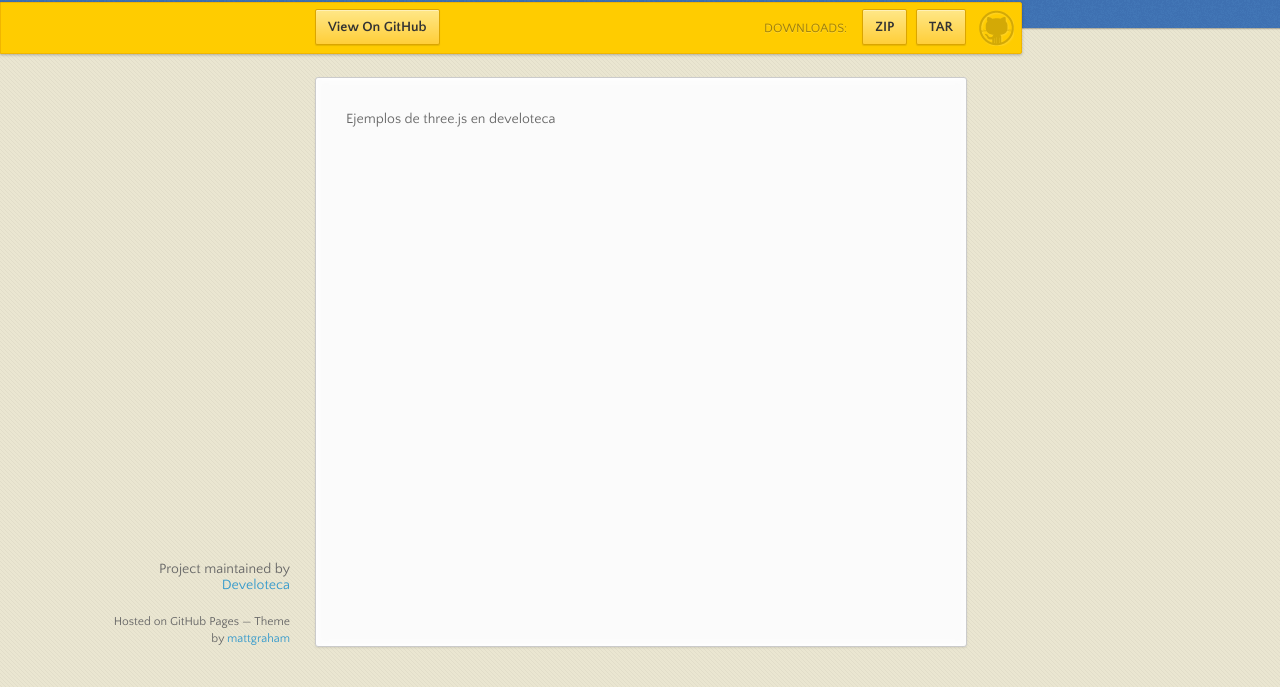
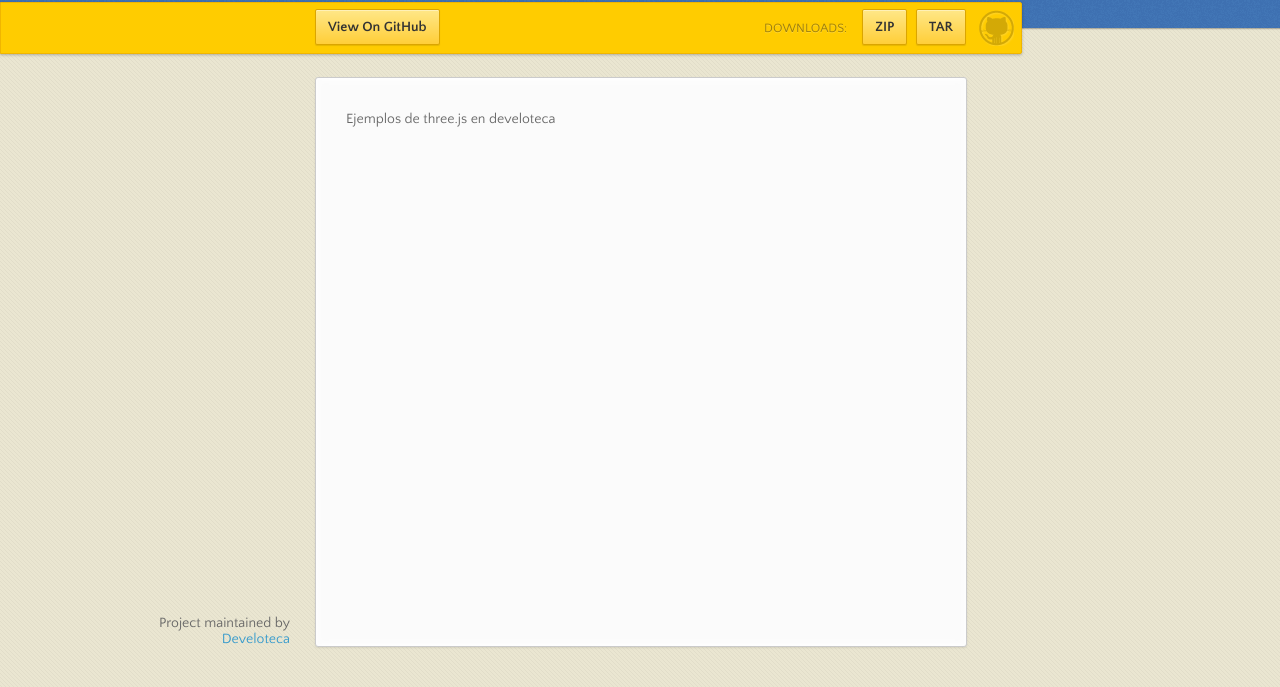
Before and after one commit to Develoteca/threejs, a plain HTML site: page index.html in a window 1280 px wide. Shown: the part 113-800 px from the top of the page. Drawn offline with nearby package versions, Linux system fonts and the light colour scheme.

Commit message:
Update index.html

```diff
--- a/index.html
+++ b/index.html
@@ -43,7 +43,7 @@
       </section>
       <footer>
         <p>Project maintained by <a href="https://github.com/Develoteca">Develoteca</a></p>
-        <p><small>Hosted on GitHub Pages &mdash; Theme by <a href="https://twitter.com/michigangraham">mattgraham</a></small></p>
+
       </footer>
     </div>
     <!--[if !IE]><script>fixScale(document);</script><![endif]-->
```
